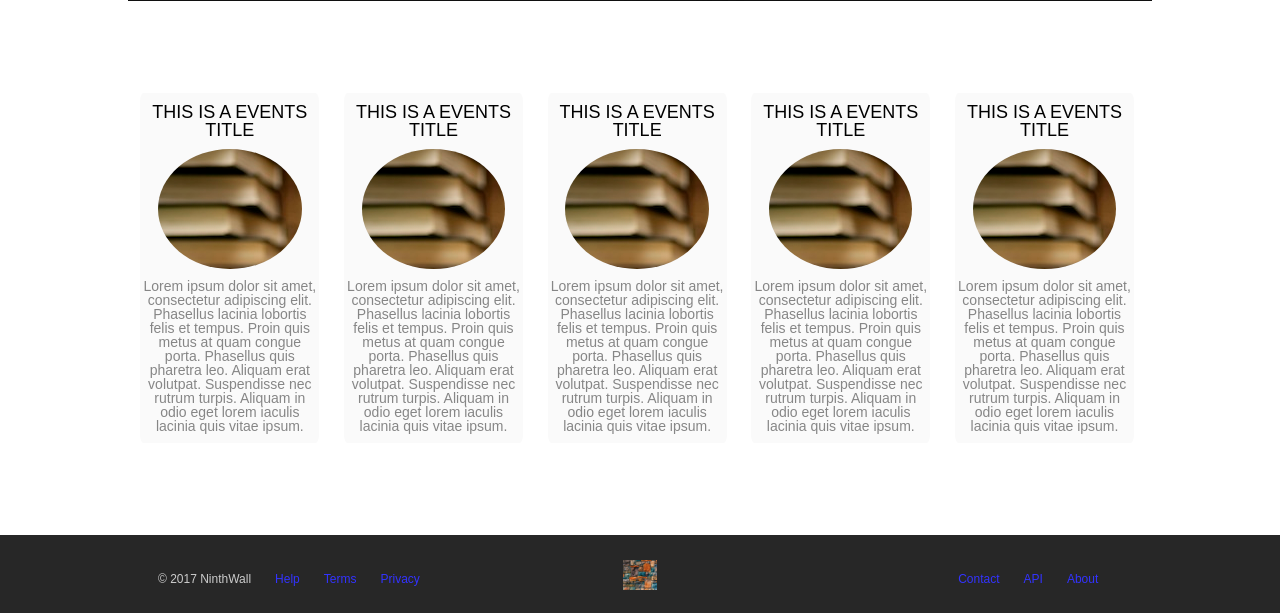
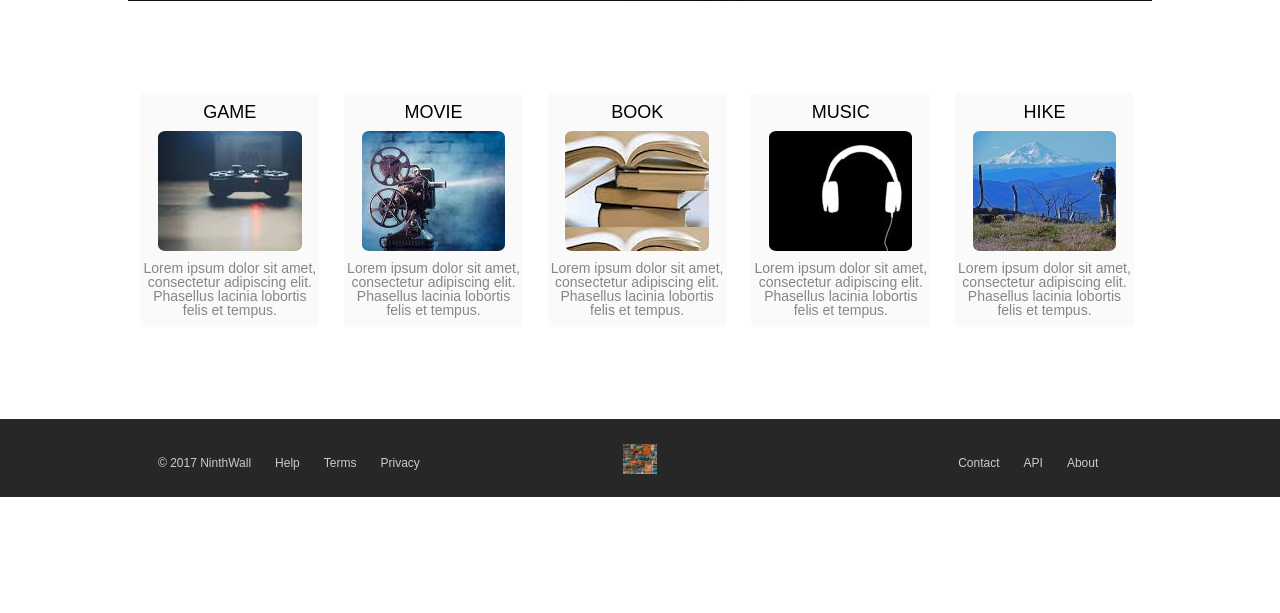
Before and after one commit to sagaginjin/NinthWall, a PHP site: page / in a window 1280 px wide. Shown: the part 459-1072 px from the top of the page. After the commit the page ends 956 px from the top, so only its background shows below. Run offline with PHP 8.4, Linux system fonts and the light colour scheme.

Commit message:
event update

```diff
--- a/css/style.css
+++ b/css/style.css
@@ -297,14 +297,54 @@ header {
     -o-transition: all ease-in-out 500ms;
 }
 
-.event-img {
+.event-img-gaming {
     width: 80%;
     height: 120px;
     clear: both;
     display: block;
     margin: auto;
-    border-radius: 50%;
-    background-image: url('../img/reading.jpg');
+    border-radius: 5%;
+    background-image: url(../img/gaming.jpg);
+}
+
+.event-img-movie {
+    width: 80%;
+    height: 120px;
+    clear: both;
+    display: block;
+    margin: auto;
+    border-radius: 5%;
+    background-image: url(../img/movie.jpg);
+}
+
+.event-img-reading {
+    width: 80%;
+    height: 120px;
+    clear: both;
+    display: block;
+    margin: auto;
+    border-radius: 5%;
+    background-image: url(../img/reading.jpg);
+}
+
+.event-img-music {
+    width: 80%;
+    height: 120px;
+    clear: both;
+    display: block;
+    margin: auto;
+    border-radius: 5%;
+    background-image: url(../img/music.jpg);
+}
+
+.event-img-hiking {
+    width: 80%;
+    height: 120px;
+    clear: both;
+    display: block;
+    margin: auto;
+    border-radius: 5%;
+    background-image: url(../img/hiking.jpg);
 }
 
 .index-event h3 {
@@ -350,7 +390,7 @@ footer {
 .footer-nav-left-item a {
     font-family: Arial, Helvetica, sans-serif;
     font-size: 12px;
-    color: #3333ff;
+    color: #cccccc;
 }
 
 .footer-nav-left-item a:hover {
@@ -392,7 +432,7 @@ footer {
 .footer-nav-right-item a {
     font-family: Arial, Helvetica, sans-serif;
     font-size: 12px;
-    color: #3333ff;
+    color: #cccccc;
 }
 
 .footer-nav-right-item a:hover {
--- a/index.html
+++ b/index.html
@@ -73,67 +73,57 @@
             <div class="index-event">
                 <article>
                     <h3>
-                        This is a events title
+                        Game
                     </h3>
-                    <div class="event-img" id="events-gaming">
+                    <div class="event-img-gaming">
 
                     </div>
                     <p>
-                        Lorem ipsum dolor sit amet, consectetur adipiscing elit. Phasellus lacinia lobortis felis et tempus. Proin quis metus at
-                        quam congue porta. Phasellus quis pharetra leo. Aliquam erat volutpat. Suspendisse nec rutrum turpis.
-                        Aliquam in odio eget lorem iaculis lacinia quis vitae ipsum.
+                        Lorem ipsum dolor sit amet, consectetur adipiscing elit. Phasellus lacinia lobortis felis et tempus.
                     </p>
                 </article>
                 <article>
                     <h3>
-                        This is a events title
+                        Movie
                     </h3>
-                    <div class="event-img events-movies">
+                    <div class="event-img-movie">
 
                     </div>
                     <p>
-                        Lorem ipsum dolor sit amet, consectetur adipiscing elit. Phasellus lacinia lobortis felis et tempus. Proin quis metus at
-                        quam congue porta. Phasellus quis pharetra leo. Aliquam erat volutpat. Suspendisse nec rutrum turpis.
-                        Aliquam in odio eget lorem iaculis lacinia quis vitae ipsum.
+                        Lorem ipsum dolor sit amet, consectetur adipiscing elit. Phasellus lacinia lobortis felis et tempus.
                     </p>
                 </article>
                 <article>
                     <h3>
-                        This is a events title
+                        Book
                     </h3>
-                    <div class="event-img events-hiking">
+                    <div class="event-img-reading">
 
                     </div>
                     <p>
-                        Lorem ipsum dolor sit amet, consectetur adipiscing elit. Phasellus lacinia lobortis felis et tempus. Proin quis metus at
-                        quam congue porta. Phasellus quis pharetra leo. Aliquam erat volutpat. Suspendisse nec rutrum turpis.
-                        Aliquam in odio eget lorem iaculis lacinia quis vitae ipsum.
+                        Lorem ipsum dolor sit amet, consectetur adipiscing elit. Phasellus lacinia lobortis felis et tempus.
                     </p>
                 </article>
                 <article>
                     <h3>
-                        This is a events title
+                        Music
                     </h3>
-                    <div class="event-img events-cooking">
+                    <div class="event-img-music">
 
                     </div>
                     <p>
-                        Lorem ipsum dolor sit amet, consectetur adipiscing elit. Phasellus lacinia lobortis felis et tempus. Proin quis metus at
-                        quam congue porta. Phasellus quis pharetra leo. Aliquam erat volutpat. Suspendisse nec rutrum turpis.
-                        Aliquam in odio eget lorem iaculis lacinia quis vitae ipsum.
+                        Lorem ipsum dolor sit amet, consectetur adipiscing elit. Phasellus lacinia lobortis felis et tempus.
                     </p>
                 </article>
                 <article>
                     <h3>
-                        This is a events title
+                        Hike
                     </h3>
-                    <div class="event-img events-reading">
+                    <div class="event-img-hiking">
 
                     </div>
                     <p>
-                        Lorem ipsum dolor sit amet, consectetur adipiscing elit. Phasellus lacinia lobortis felis et tempus. Proin quis metus at
-                        quam congue porta. Phasellus quis pharetra leo. Aliquam erat volutpat. Suspendisse nec rutrum turpis.
-                        Aliquam in odio eget lorem iaculis lacinia quis vitae ipsum.
+                        Lorem ipsum dolor sit amet, consectetur adipiscing elit. Phasellus lacinia lobortis felis et tempus.
                     </p>
                 </article>
             </div>
```
Also changed, not shown: img/cooking.jpg (added), img/gaming.jpg (added), img/hiking.jpg (added), img/movie.jpg (added), img/music.jpg (added), img/reading.jpg.
